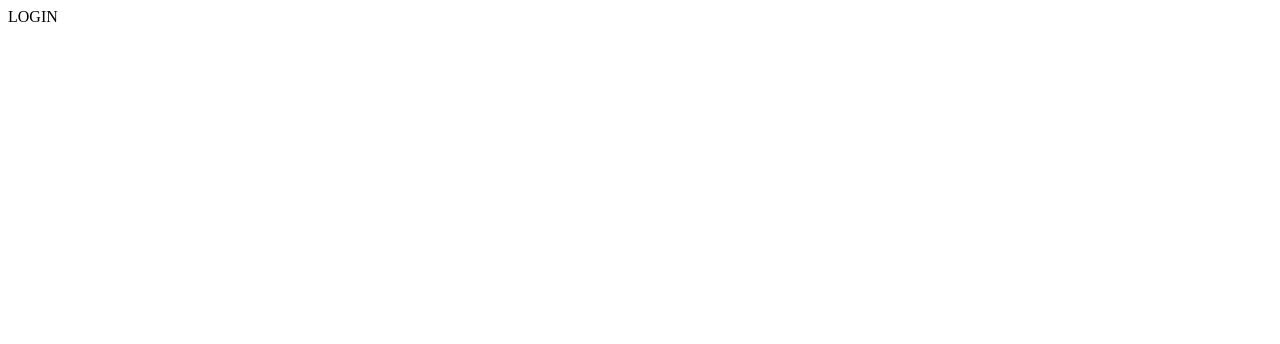
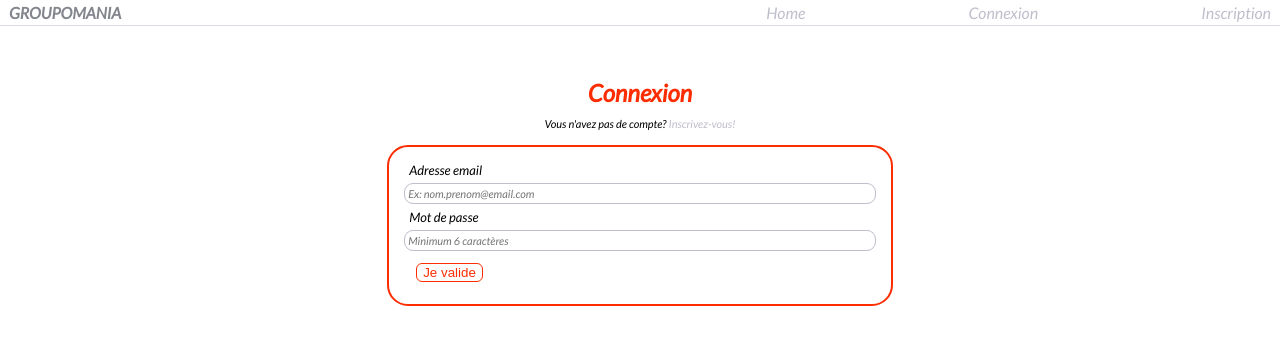
Before and after one commit to Halcisse/Groupomania_V2_P6_HalimatouCisse, a Vue app in the folder groupomania_vuejs/: page /login in a window 1280 px wide. Shown: the top 344 px of the page. Built offline with nearby package versions, Linux system fonts and the light colour scheme.

Commit message:
HOME/LOG/SIGN OK EN HTML ET CSS

```diff
--- a/groupomania_vuejs/src/App.vue
+++ b/groupomania_vuejs/src/App.vue
@@ -7,10 +7,11 @@
 </script>
 
 <style>
-body {
-  height: 100%;
-}
 #app {
+  display: flex;
+  flex-direction: column;
+  justify-content: center;
+  align-items: center;
   height: 100%;
   /* background-color: aqua; */
 }
--- a/groupomania_vuejs/src/components/FooterBar.vue
+++ b/groupomania_vuejs/src/components/FooterBar.vue
@@ -1,8 +1,8 @@
 <template>
-  <div class="footer">
+  <footer>
     &copy; 2022 Tous droits reservés <br />
     Groupomania by CONNECT-E
-  </div>
+  </footer>
 </template>
 
 <script>
@@ -12,17 +12,19 @@
 </script>
 
 <style scoped>
-.footer {
-  position: fixed;
+footer {
+  position: absolute;
   left: 0;
   right: 0;
   bottom: 0;
-  padding: 9px;
+  padding: 4px;
   text-align: center;
   font-family: "Lato", sans-serif;
   font-size: 8px;
-  color: #4e5166;
+  color: #fd2d01;
+  font-weight: bold;
   background-color: #dcdde7;
   margin: 0;
+  opacity: 0.4;
 }
 </style>
--- a/groupomania_vuejs/src/components/Home/HomeHeader.vue
+++ b/groupomania_vuejs/src/components/Home/HomeHeader.vue
@@ -1,12 +1,12 @@
 <template>
-  <div class="header">
+  <header>
     <div class="header-titre">GROUPOMANIA</div>
     <div class="header-nav">
       <router-link to="/">Home</router-link>
       <router-link to="/login">Connexion</router-link>
       <router-link to="/signup">Inscription</router-link>
     </div>
-  </div>
+  </header>
 </template>
 
 <script>
@@ -16,12 +16,12 @@
 </script>
 
 <style>
-.header {
+header {
   position: absolute;
   left: 0;
   right: 0;
   top: 0;
-  padding: 15px;
+  padding: 3px 9px;
   border-bottom: solid 1px #dcdde7;
   display: flex;
   align-items: center;
--- a/groupomania_vuejs/src/views/HomePage.vue
+++ b/groupomania_vuejs/src/views/HomePage.vue
@@ -15,23 +15,16 @@
 <script>
 import HomeHeader from "@/components/Home/HomeHeader.vue";
 import FooterBar from "@/components/FooterBar.vue";
-
 export default {
   name: "HomePage",
   components: { HomeHeader, FooterBar },
 };
 </script>
 
-<style>
+<style scoped>
 .home {
-  display: flex;
-  flex-direction: column;
-  align-items: center;
-  justify-content: center;
-  /* background-color: red; */
   color: #fd2d01;
   font-family: "Lato", sans-serif;
-  background-size: 100%;
 }
 .home-pic {
   display: flex;
--- a/groupomania_vuejs/src/views/Login.vue
+++ b/groupomania_vuejs/src/views/Login.vue
@@ -1,9 +1,149 @@
 <template>
-  <div>LOGIN</div>
+  <HomeHeader />
+  <div class="connexion_card">
+    <div id="title">
+      <h2>Connexion</h2>
+      <p class="subtitle">
+        Vous n'avez pas de compte?
+        <router-link to="/signup">Inscrivez-vous!</router-link>
+      </p>
+      <!--   <p v-if="errors.length">
+        <b>Merci de corriger les erreurs suivantes</b>
+      </p>
+
+      <ul>
+        <li class="champError" v-for="error in errors">{{ error }}</li>
+      </ul>
+      -->
+    </div>
+    <form @submit.prevent="login" id="formulaire">
+      <div class="champ_formulaire">
+        <label for="email">Adresse email</label>
+        <input
+          type="email"
+          name="email"
+          id="email"
+          placeholder="Ex: nom.prenom@email.com"
+          v-model="user.email"
+          required
+        />
+      </div>
+      <div class="champ_formulaire">
+        <label for="password">Mot de passe</label>
+        <input
+          type="password"
+          name="password"
+          id="password"
+          placeholder="Minimum 6 caractères"
+          v-model="user.password"
+          required
+        />
+      </div>
+      <button type="submit" id=" btn_connexion">Je valide</button>
+    </form>
+  </div>
 </template>
 
+<!-- cisse hal test3@groupomania.com Groupomani@123 -->
+
 <script>
+import HomeHeader from "../components/Home/HomeHeader.vue";
+// import HomeHeader from "@/components/Home/HomeHeader.vue";
+
 export default {
   name: "LogIn",
+  data() {
+    return {
+      user: {
+        email: "",
+        password: "",
+      },
+    };
+  },
+  methods: {
+    login() {
+      fetch("http://localhost:3000/api/auth/login", {
+        headers: {
+          Accept: "application/json",
+          "Content-Type": "application/json",
+        },
+        method: "POST",
+        body: JSON.stringify(this.user),
+      })
+        .then((res) => res.json())
+        .then((data) => {
+          console.log(data), console.log(data.token);
+          if (data.token) {
+            sessionStorage.setItem("token", data.token);
+            sessionStorage.setItem("id", data.id);
+            this.$router.push("/forum");
+          }
+        })
+        .catch((err) => console.log(err));
+    },
+  },
+  components: { HomeHeader },
 };
 </script>
+
+<style scoped>
+.connexion_card {
+  max-height: 100%;
+  width: 40%;
+  margin: 65px 0 30px 0;
+}
+#title {
+  display: flex;
+  flex-direction: column;
+  justify-content: center;
+  align-items: center;
+  margin-bottom: 10px;
+}
+
+.subtitle {
+  font-size: 11px;
+}
+p,
+label {
+  margin: 5px;
+  font-family: "Lato", sans-serif;
+  font-size: 13px;
+}
+h2 {
+  margin: 5px;
+  font-family: "Lato", sans-serif;
+  color: #fd2d01;
+}
+form {
+  border: 2px solid #fd2d01;
+  border-radius: 21px;
+  padding: 10px 15px;
+}
+.champ_formulaire {
+  display: flex;
+  flex-direction: column;
+  justify-content: center;
+}
+
+input {
+  font-family: "Lato", sans-serif;
+  border: 1px solid #bebfcb;
+  border-radius: 9px;
+  padding: 3px;
+  font-size: 11px;
+}
+
+button {
+  margin: 12px;
+  border: 1px solid #fd2d01;
+  border-radius: 6px;
+  background-color: #fff;
+  color: #fd2d01;
+}
+
+.champError {
+  color: #fd2d01;
+  font-size: smaller;
+  font-style: italic;
+}
+</style>
--- a/groupomania_vuejs/src/views/Signup.vue
+++ b/groupomania_vuejs/src/views/Signup.vue
@@ -1,11 +1,11 @@
 <template>
   <HomeHeader />
-  <div id="inscription_card">
+  <div class="inscription_card">
     <div id="title">
       <h2>Inscription</h2>
-      <p>
+      <p class="subtitle">
         Vous avez déjà un compte?
-        <router-link to="/login">Connectez vous!</router-link>
+        <router-link to="/login">Connectez-vous!</router-link>
       </p>
       <p v-if="errors.length">
         <b>Merci de corriger les erreurs suivantes</b>
@@ -17,60 +17,59 @@
     </div>
     <form @submit.prevent="signup" id="formulaire">
       <div class="champ_formulaire">
-        <label for="lastName">Veuillez entrer votre nom de famille</label>
+        <label for="lastName">Nom </label>
         <input
           type="text"
           name="lastName"
           id="lastName"
-          placeholder="Nom de famille"
+          placeholder="Ex: Durant "
           v-model="user.lastName"
           required
         />
       </div>
       <div class="champ_formulaire">
-        <label for="firstName">Veuillez entrer votre prénom</label>
+        <label for="firstName">Prénom</label>
         <input
           type="text"
           name="firstName"
           id="firstName"
-          placeholder="Prénom"
+          placeholder="Ex: Magalie"
           v-model="user.firstName"
           required
         />
       </div>
       <div class="champ_formulaire">
-        <label for="email">Veuillez entrer votre adresse e-mail</label>
+        <label for="email">Adresse email</label>
         <input
           type="email"
           name="email"
           id="email"
-          placeholder="E-mail"
+          placeholder="Ex: nom.prenom@email.com"
           v-model="user.email"
           required
         />
       </div>
       <div class="champ_formulaire">
-        <label for="password">Veuillez entrer votre mot de passe</label>
+        <label for="password">Mot de passe</label>
         <input
           type="password"
           name="password"
           id="password"
-          placeholder="Mot de passe"
+          placeholder="Minimum 6 caractères"
           v-model="user.password"
           required
         />
       </div>
-      <button type="submit" id=" btn_inscription">Inscription</button>
+      <button type="submit" id=" btn_inscription">Je valide</button>
     </form>
   </div>
-  <FooterBar />
 </template>
 
 <!-- cisse hal test3@groupomania.com Groupomani@123 -->
 
 <script>
 import HomeHeader from "@/components/Home/HomeHeader.vue";
-import FooterBar from "@/components/FooterBar.vue";
+
 export default {
   name: "SignUp",
   data() {
@@ -155,29 +154,36 @@
       }
     },
   },
-  components: { HomeHeader, FooterBar },
+  components: { HomeHeader },
 };
 </script>
 
-<style>
-#inscription_card {
-  margin: 40px 98px;
+<style scoped>
+.inscription_card {
+  max-height: 100%;
+  width: 50%;
+  margin: 30px 0;
 }
-
 #title {
   display: flex;
   flex-direction: column;
   justify-content: center;
   align-items: center;
+  margin-bottom: 10px;
 }
 
+.subtitle {
+  font-size: 11px;
+}
 p,
-h2,
 label {
-  margin-bottom: 5px;
+  margin: 5px;
   font-family: "Lato", sans-serif;
+  font-size: 13px;
 }
 h2 {
+  margin: 5px;
+  font-family: "Lato", sans-serif;
   color: #fd2d01;
 }
 form {
@@ -189,15 +195,26 @@
   display: flex;
   flex-direction: column;
   justify-content: center;
-  margin-bottom: 8px;
+}
+
+input {
+  font-family: "Lato", sans-serif;
+  border: 1px solid #bebfcb;
+  border-radius: 9px;
+  padding: 3px;
+  font-size: 11px;
 }
 
 button {
   margin: 12px;
+  border: 1px solid #fd2d01;
+  border-radius: 6px;
+  background-color: #fff;
+  color: #fd2d01;
 }
 
 .champError {
-  color: red;
+  color: #fd2d01;
   font-size: smaller;
   font-style: italic;
 }
```
